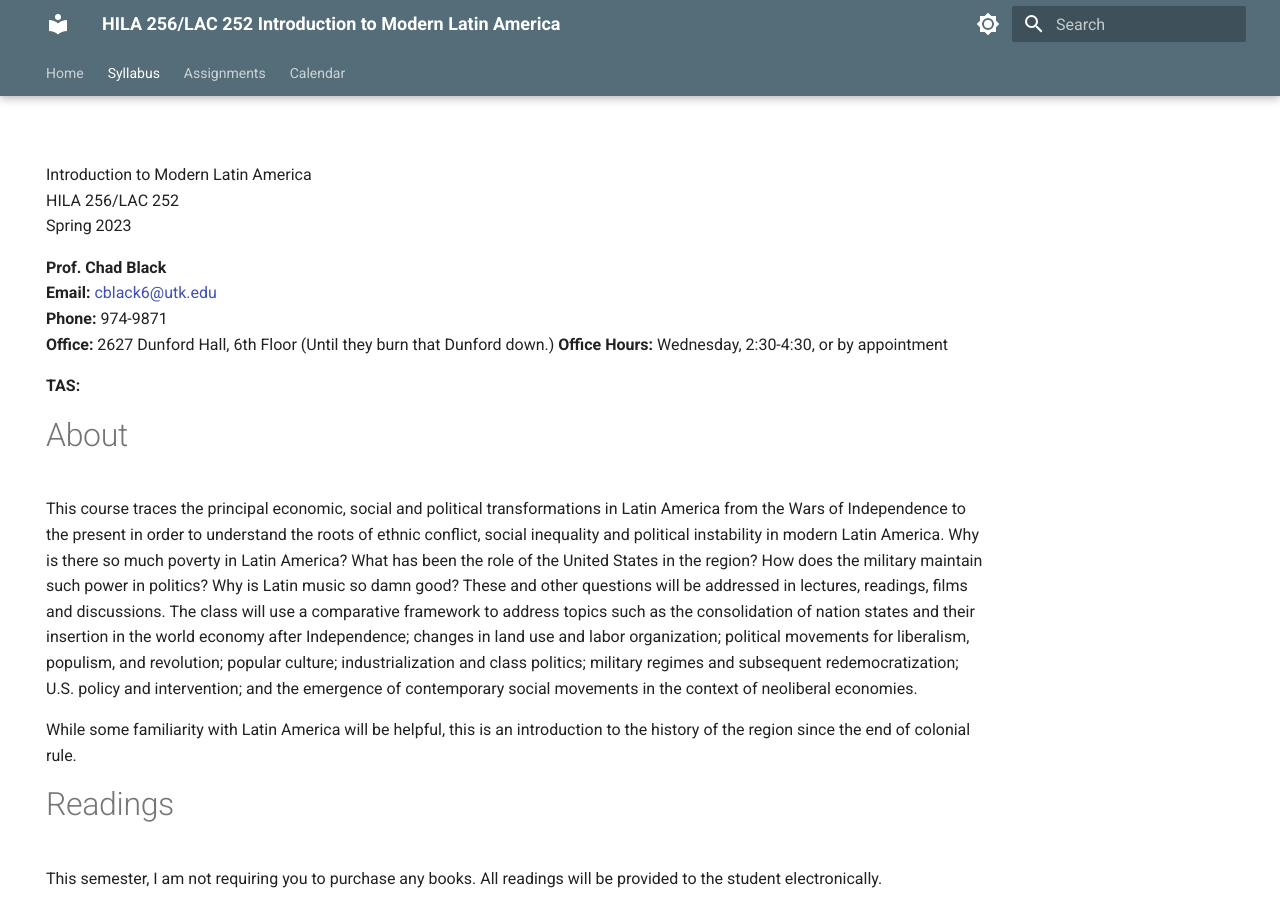
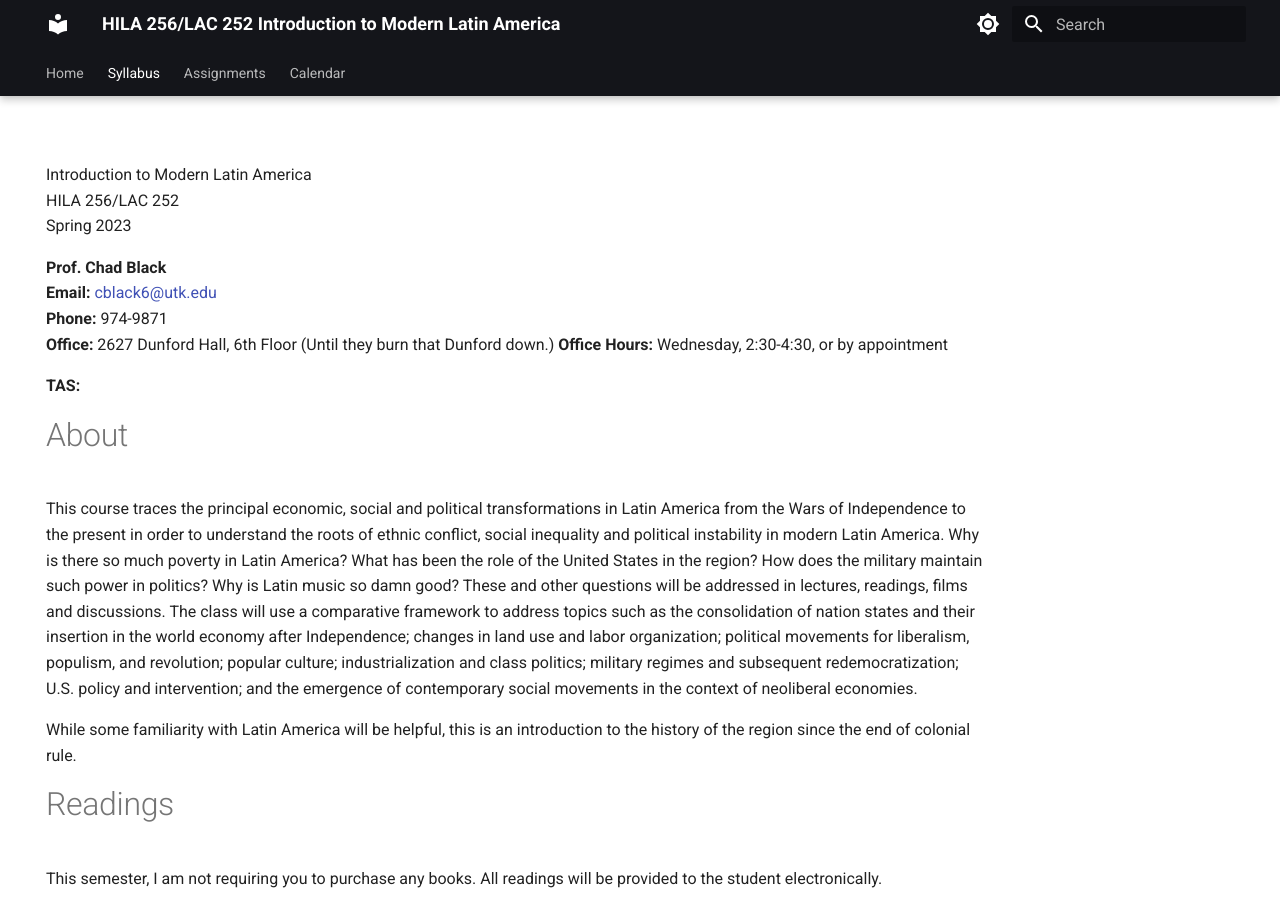
Before and after one commit to chadblack/2023MLA, an MkDocs documentation site: the page built from docs/syllabus.md, in a window 1280 px wide and 900 px high. Built offline with MkDocs 1.6.1 and Material for MkDocs 9.7.7, drawn with Linux system fonts in a browser that asks for light colours.

Commit message:
primary color black

```diff
--- a/mkdocs.yml
+++ b/mkdocs.yml
@@ -19,7 +19,7 @@ theme:
     # Light mode
     - media: "(prefers-color-scheme: light)"
       scheme: default
-      primary: blue grey
+      primary: black
       accent: indigo
       toggle:
         icon: material/brightness-7
@@ -28,7 +28,7 @@ theme:
     # Dark mode
     - media: "(prefers-color-scheme: dark)"
       scheme: slate
-      primary: blue grey
+      primary: black
       accent: indigo
       toggle:
         icon: material/brightness-3
```
